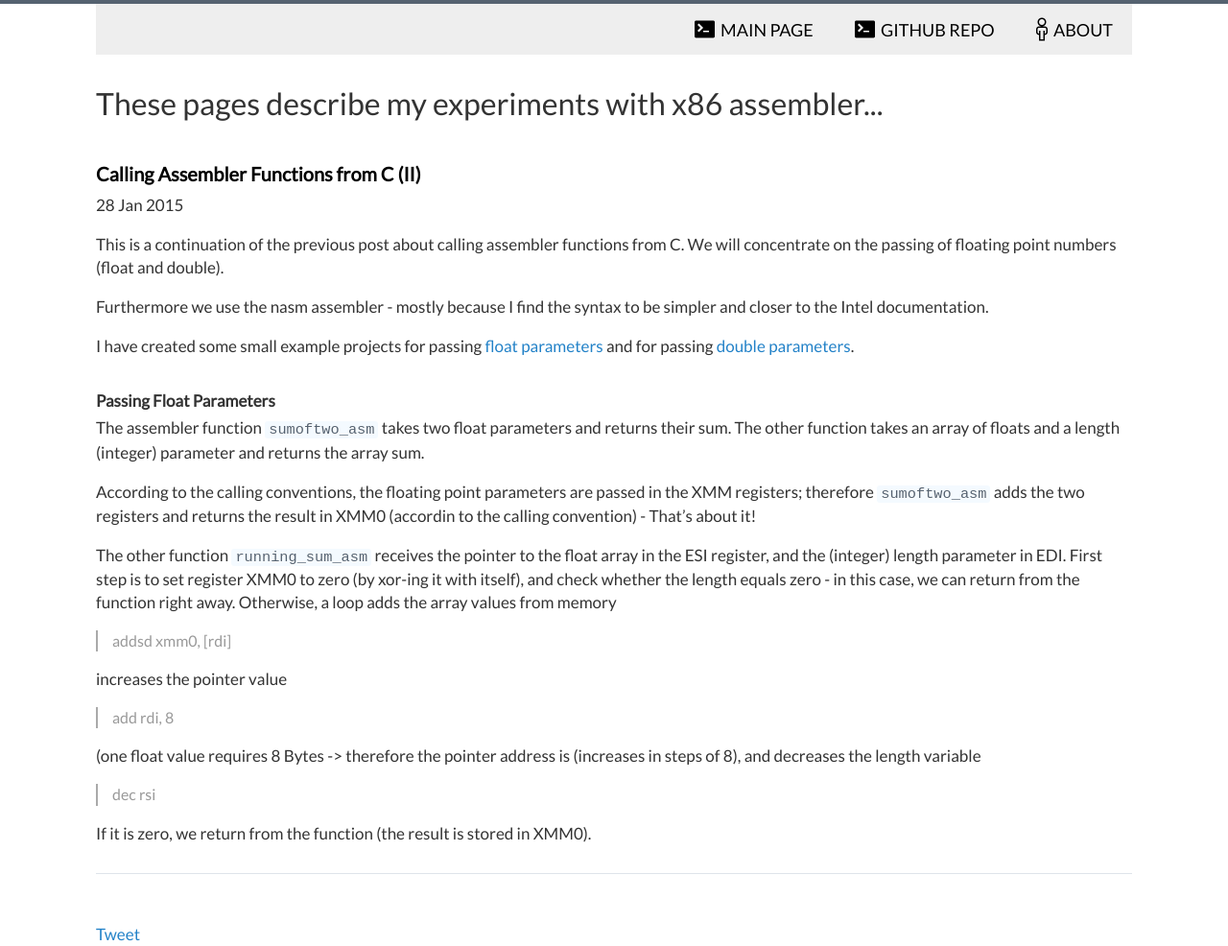
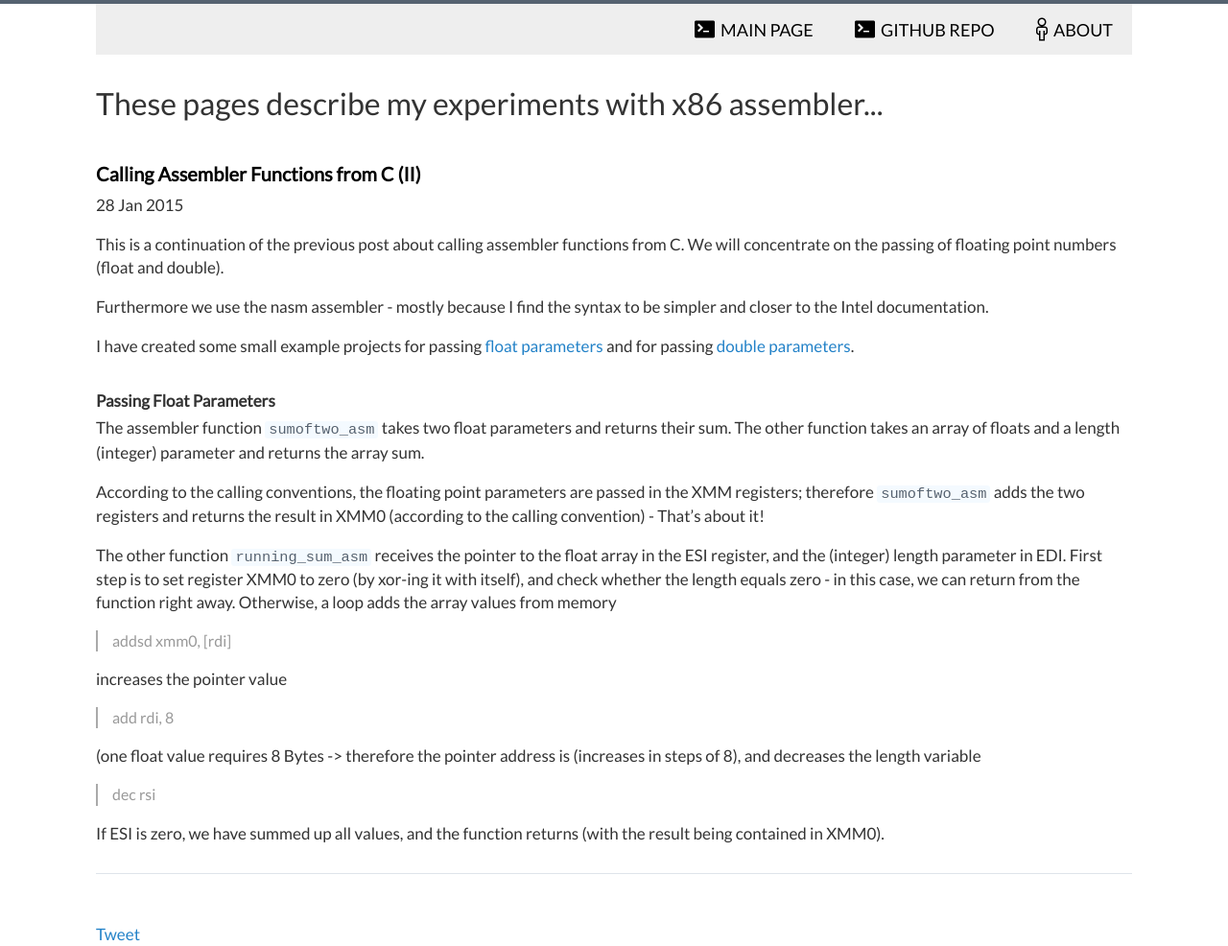
Before and after one commit to ClemensFMN/asm-stuff, a Jekyll site: the page built from _posts/2015-02-06-Calling-Assember-2.md, in a window 1280 px wide. Shown: the whole page at 96% size. Built offline with Jekyll 4.4.1, drawn with Linux system fonts in a browser that asks for light colours; Markdown is read by kramdown in place of the engine named in the settings; comment, search, counter and statistics services are not loaded.

Commit message:
error correction

```diff
--- a/_posts/2015-02-06-Calling-Assember-2.md
+++ b/_posts/2015-02-06-Calling-Assember-2.md
@@ -13,7 +13,7 @@ and double).
 Furthermore we use the nasm assembler - mostly because I find the syntax to be
 simpler and closer to the Intel documentation.
 
-I have created some small example projects for passing [float parameters](https://github.com/ClemensFMN/asm-stuff/tree/master/float_exchange) and for passing [double parameters](https://github.com/ClemensFMN/asm-stuff/tree/master/int_exchange).
+I have created some small example projects for passing [float parameters](https://github.com/ClemensFMN/asm-stuff/tree/master/float_exchange) and for passing [double parameters](https://github.com/ClemensFMN/asm-stuff/tree/master/double_exchange).
 
 ### Passing Float Parameters ###
 
@@ -23,7 +23,7 @@ parameter and returns the array sum.
 
 According to the calling conventions, the floating point parameters are passed
 in the XMM registers; therefore `sumoftwo_asm` adds the two registers and
-returns the result in XMM0 (accordin to the calling convention) - That's about
+returns the result in XMM0 (according to the calling convention) - That's about
 it!
 
 The other function `running_sum_asm` receives the pointer to the float array
@@ -44,4 +44,5 @@ increases the pointer value
 
 > dec rsi
 
-If it is zero, we return from the function (the result is stored in XMM0).
+If ESI is zero, we have summed up all values, and the function returns (with
+the result being contained in XMM0).
```
